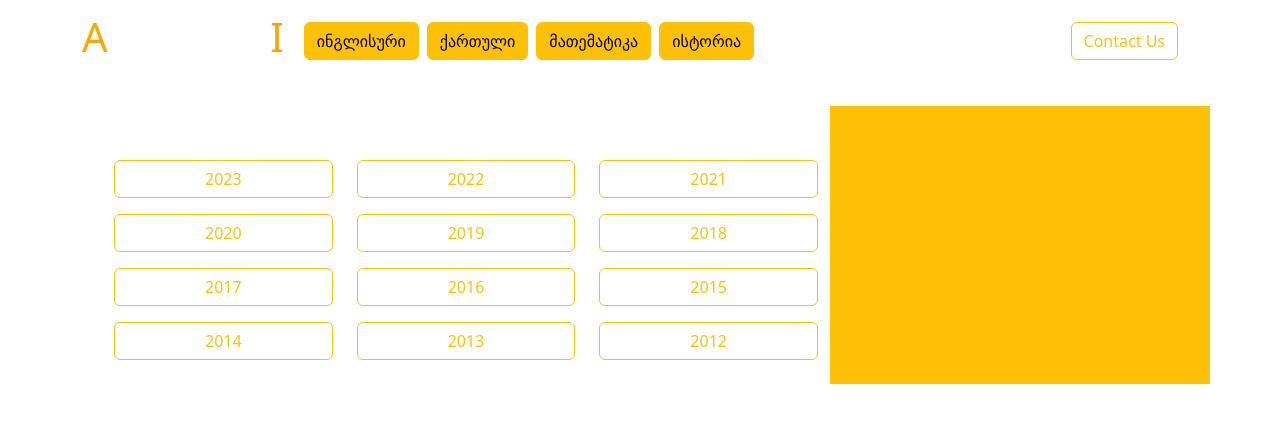
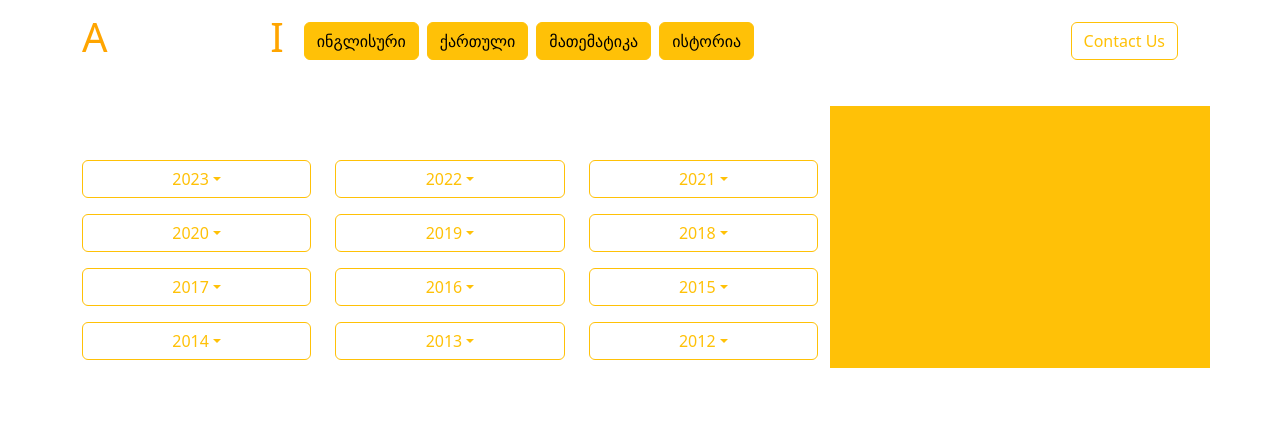
Before and after one commit to 3Threads/repetAItor, a React (Create React App) app: page /tests/english in a window 1280 px wide. Shown: the top 422 px of the page. Built offline with nearby package versions, Linux system fonts and the light colour scheme; the HTML template or start-up script is replaced by a standard one.

Commit message:
Better tests page

```diff
--- a/src/pages/TestLists.tsx
+++ b/src/pages/TestLists.tsx
@@ -1,7 +1,7 @@
 import React from 'react';
 import {Header} from "../components/Header";
 import {useParams} from "react-router-dom";
-import {Col, Container, Row} from "react-bootstrap";
+import {Col, Container, Dropdown, Row} from "react-bootstrap";
 
 export const TestLists = () => {
     const {subject} = useParams();
@@ -15,25 +15,24 @@ export const TestLists = () => {
                 <Row>
                     <Col lg={8}>
                         <h2>{subject!.charAt(0).toUpperCase() + subject!.slice(1)} Tests</h2>
-                        <ul className={'row'}>
+                        <div className={'row'}>
                             {years.map(year => (
-                                <li key={year} className={'col-4'}>
-                                    <details>
-                                        <summary>
-                                            <div className={'btn btn-outline-warning full-width mb-2 mt-2'}>{year}</div>
-                                        </summary>
-                                        <ul>
-                                            {/* Generate four links for each year */}
-                                            {[1, 2, 3, 4].map(num => (
-                                                <li key={num}>
-                                                    <a href={`/tests/${subject}/${year}/exam${num}`}>Exam {num}</a>
-                                                </li>
-                                            ))}
-                                        </ul>
-                                    </details>
-                                </li>
+                                <Dropdown className={'col-4'}>
+                                    <Dropdown.Toggle variant={'outline-warning'} id="dropdown-basic"
+                                                     className={'btn btn-outline-warning full-width mb-2 mt-2'}>
+                                        {year}
+                                    </Dropdown.Toggle>
+                                    {/*<div className={'btn btn-outline-warning full-width mb-2 mt-2'}>{year}</div>*/}
+
+                                    <Dropdown.Menu className={'w-100 bg-dark'}>
+                                        {[1, 2, 3, 4].map(num => (
+                                            <Dropdown.Item className={'text-warning bg-dark'}
+                                                href={`/tests/${subject}/${year}/exam${num}`}>Exam {num}</Dropdown.Item>
+                                        ))}
+                                    </Dropdown.Menu>
+                                </Dropdown>
                             ))}
-                        </ul>
+                        </div>
                     </Col>
                     <Col lg={4} className={'bg-warning'}>
                         {/* Add content for the right column */}
```
